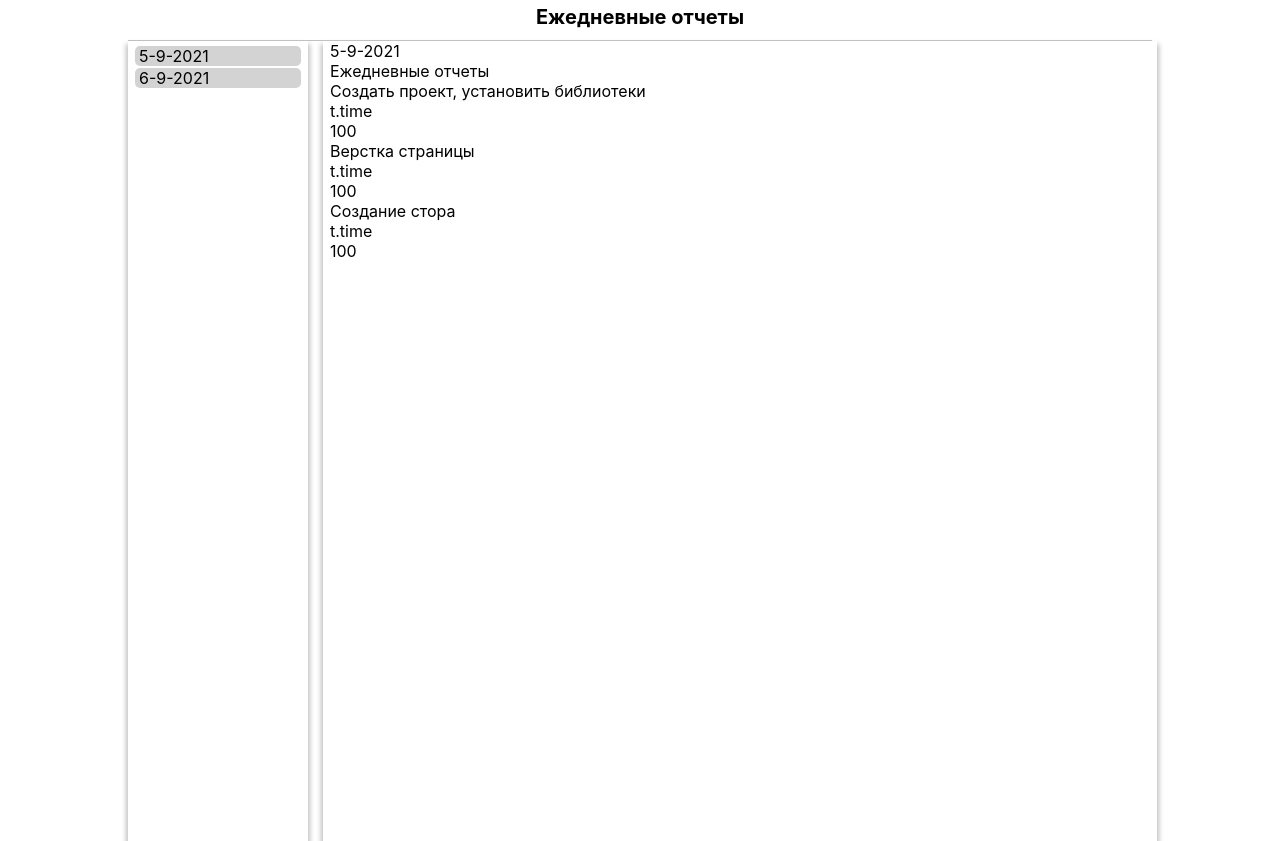
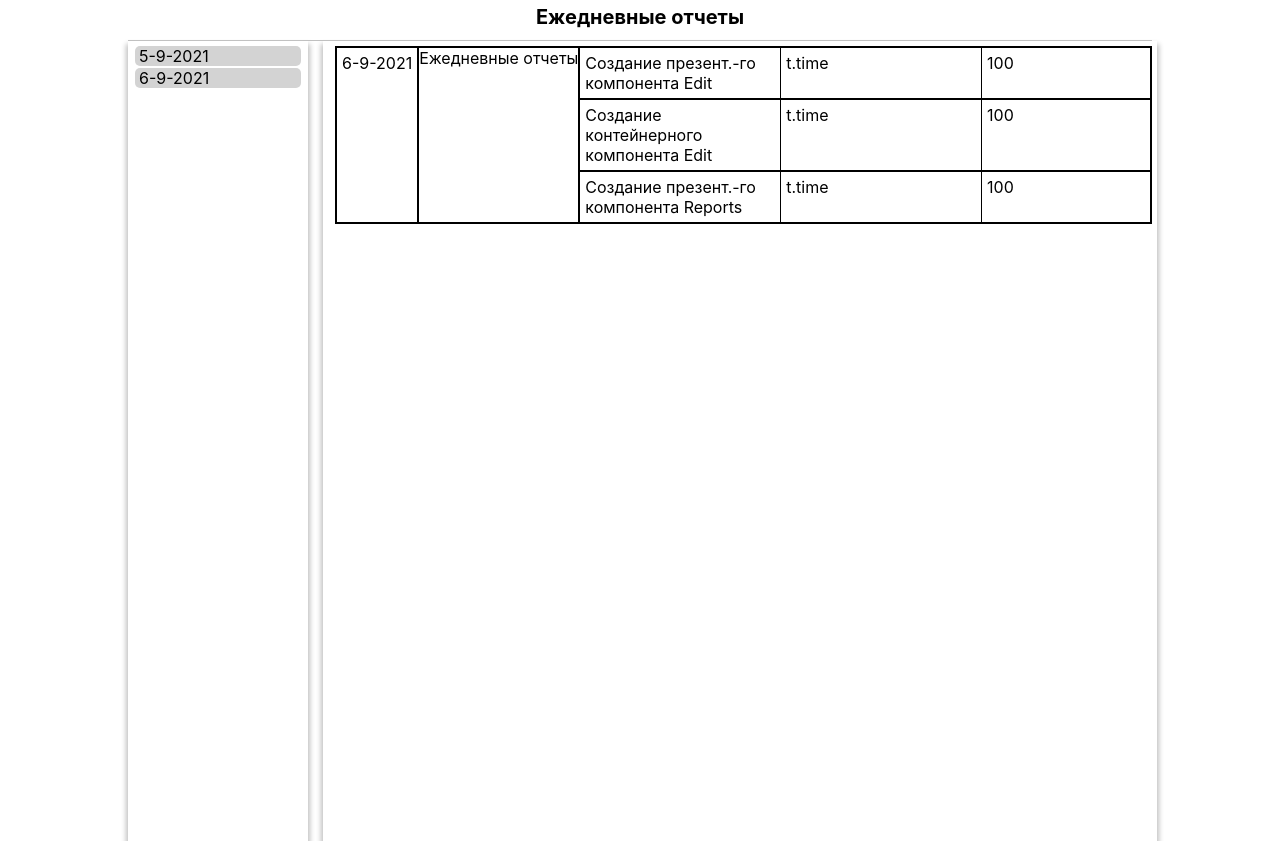
Before and after one commit to Isckatel/daily-report, a React (Create React App) app: page / in a window 1280 px wide. Built offline with nearby package versions, Linux system fonts and the light colour scheme.

Commit message:
Style CurrReport

```diff
--- a/src/components/CurrReport/CurrReport.jsx
+++ b/src/components/CurrReport/CurrReport.jsx
@@ -1,25 +1,28 @@
 import React from 'react';
+import style from './CurrReport.module.css';
 
 const OneRep = (props) => {
     return (
-        <div>
-            <div>
+        <div className={style.tabAll}>
+            <div className={style.tabColumn + " " + style.padding}>
                 {props.date.getDay() + '-'
                 + props.date.getMonth() + '-'
                 + props.date.getFullYear()}
             </div>
-            <div>
+            <div className={style.tabColumn}>
                 {props.projectName}
             </div>
+            <div className={style.tabRows}>
             {
                 props.tasks.map(
-                    (t)=><div>
-                        <div>{t.taskName}</div>
-                        <div>t.time</div>
-                        <div>{t.percent}</div>
+                    (t)=><div className={style.tabInside}>
+                        <div className={style.tabItem}>{t.taskName}</div>
+                        <div className={style.tabItem}>t.time</div>
+                        <div className={style.tabItemEnd}>{t.percent}</div>
                     </div>
                 )
             }
+            </div>
         </div>
     );
 }
--- /dev/null
+++ b/src/components/CurrReport/CurrReport.module.css
@@ -0,0 +1,36 @@
+.tabAll {
+    border: 1px solid black;
+    margin: 5px;
+    display: flex;
+}
+
+.tabColumn {
+    border: 1px solid black;
+}
+
+.tabRows {
+    flex-grow: 1;
+    display: flex;
+    flex-direction: column;
+}
+
+.tabInside {
+    display:flex;
+
+    border: 1px solid black;
+}
+
+.tabItem {
+    border-right: 1px solid black;
+    padding: 5px;
+    flex: 1 0 33.33%;
+}
+
+.tabItemEnd {
+    padding: 5px;
+    flex: 1 0 33.33%;
+}
+
+.padding {
+    padding: 5px;
+}
--- a/src/redux/reports-reducer.js
+++ b/src/redux/reports-reducer.js
@@ -49,7 +49,7 @@ let initialState = {
       ]//task
     }//day
   ],
-  currentReport:1
+  currentReport:2
 }
 
 const reportsReducer = (state = initialState, action) => {
```
